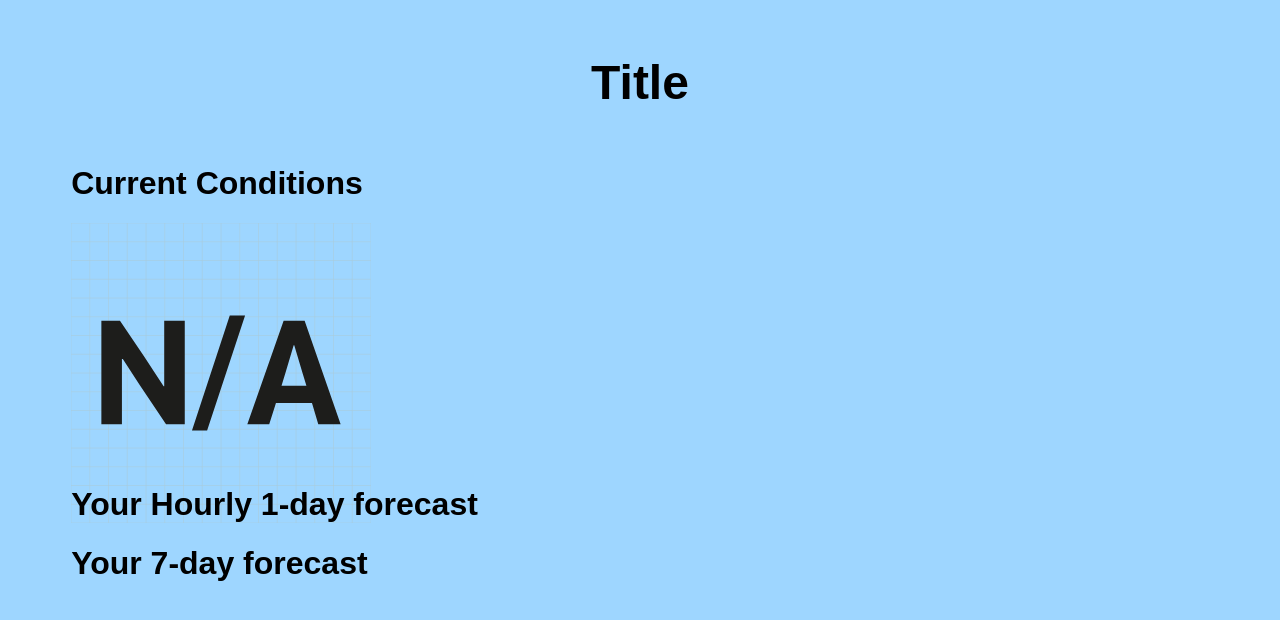
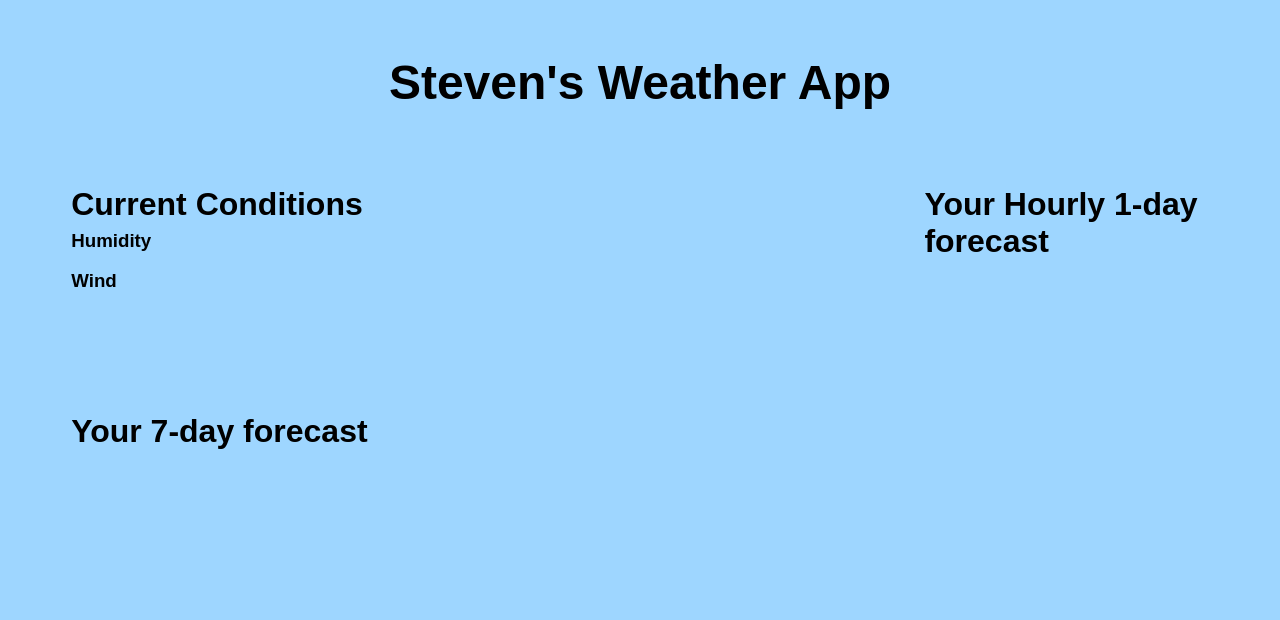
Before and after one commit to cartersteven/PWA2_Carter, a PHP site: the page made by Week 3/lname_fname_activity3/wuapi_yourName.html in a window 1280 px wide. Shown: the top 620 px of the page. Run offline with PHP 8.4, Linux system fonts and the light colour scheme.

Commit message:
Added two sections

```diff
--- a/Week 3/lname_fname_activity3/main.js
+++ b/Week 3/lname_fname_activity3/main.js
@@ -6,9 +6,8 @@ $(document).ready(function () {
                   var location = parsed_json['location']['city'];
                   var temp_f = parsed_json['current_observation']['temp_f'];
                   var currentLogo = parsed_json['current_observation']['icon_url'];
-                      $("#current_image").attr({
-  alt: "Beijing Brush Seller",
-  src: 'currentLogo'
+                      $(".conditions").html("Current temperature in " + location + " is: " + temp_f+"ºF");
+
                       });
               }
     	});
--- a/Week 3/lname_fname_activity3/style.css
+++ b/Week 3/lname_fname_activity3/style.css
@@ -39,6 +39,37 @@ h2 {
 
 }
 
-#current_img {
-    height: 100%;
+#currentimg {
+    height: 50px;
+    float: left;
+    border-width: 5px;
+    border-color: black;
+    border-style:solid;
+    border-radius: 50px;
 }
+#currentfeelslike {
+    margin-top: -15px;
+    font-size: .8em;
+}
+.hourlyforecast{
+    width: 100%;
+    border: 1px solid black;
+}
+#hourlydiv {
+    width:25%;
+    float:right
+}
+
+#currentdiv {
+    width: 74%;
+    float: left;
+    padding-bottom: 5em;
+}
+
+#sevendaydiv {
+    width: 74%;
+    float: left;
+}
+.dailyforecast{
+    border: 1px solid black;
+}
--- a/Week 3/lname_fname_activity3/wuapi_yourName.html
+++ b/Week 3/lname_fname_activity3/wuapi_yourName.html
@@ -1,11 +1,10 @@
 <!DOCTYPE html>
-<!--Your Name
-	Date
-    Month
+<!--Steven Carter
+	09/18/2015
 -->
 <html>
 <head>
-<title>Weather API App</title>
+<title>Steven's Weather API App</title>
 
 <link href="style.css" rel="stylesheet" type="text/css">
 </head>
@@ -14,13 +13,20 @@
 
 <div id="container">
   <header>
-      <h1 id="title">Title</h1>
+      <h1 id="title">Steven's Weather App</h1>
   </header>
 
-  <div id="current">
+  <div id="currentdiv">
+
     <h1>Current Conditions</h1>
-      <img id="current_img" src="SVG/45.svg" />
-      <p>
+      <p id="currenttemp">
+      </p>
+      <p id="currentfeelslike"></p>
+      <h3>Humidity</h3>
+      <p id="currenthumidity"></p>
+      <h3>Wind</h3>
+      <p id="currentwind"></p>
+
       <!--  1. Display the icon for the current conditions (observation)
       		2. Display weather
             3. Display temperature in Ferinheiths
@@ -29,35 +35,100 @@
             6. Display wind direction
             7. Display wind miles per hour
       -->
-      </p>
     </div>
+      <div id="hourlydiv">
+    <h1>Your Hourly 1-day forecast</h1>
+      <br />
+      <p id="forecasthourstart" ></p>
 
-  <div id="hourly">
-    <h1>Your Hourly 1-day forecast</h1>
-      <p>
+
       <!--  1. Display the Hourly 1-day forecast
       		2. Display the condition for each hour
             3. Display the temperature for each hour
       -->
-      </p>
+
       </div>
-  <div id="week">
+    <div id="sevendaydiv">
     <h1>Your 7-day forecast</h1>
-      <p>
-      <!--	1. Display the 7-day forecast
+      <br />
+      <p id="forecastdaystart" ></p>
+    <!--	1. Display the 7-day forecast
       		2. Display the icon
       		3. Display weather
             4. Display highs
             5. Display lows
             6. Display conditions
       -->
-      </p>
+    </div>
 
-  </div>
+
 </div><!--Closes Container-->
 
+<script src="jquery-1.11.3.min.js"></script>
+  <script>
 
-  <script src="jquery-1.11.3.min.js"></script>
-  <script src="main.js"></script>
+    <!--This is an example. Use your own API key and city location.  Copy and paste the url in your browser. It will display the needed information in a JSON file.  Use the keys to display the information on your page-->
+
+    $.ajax({
+    	url : "http://api.wunderground.com/api/ce24dab0c3bf6646/forecast/geolookup/conditions/q/FL/Melbourne.json",
+    	dataType : "json",
+             success : function(parsed_json) {
+                var location = parsed_json['location']['city'];
+                var temp_f = parsed_json['current_observation']['temp_f'];
+                var weather_icon = parsed_json['current_observation']['icon_url'];
+                var feelsliketemp = parsed_json['current_observation']['feelslike_f'];
+                var currenthumidity = parsed_json['current_observation']['relative_humidity'];
+                var currentwindspeed = parsed_json['current_observation']['wind_mph'];
+                var currentwinddirection = parsed_json['current_observation']['wind_dir'];
+
+                    $("#currenttemp").html("Current temperature in " + location + " is: " + temp_f+"ºF");
+                    $('#currentfeelslike').html('But that feels like: ' + feelsliketemp + 'ºF');
+                    $('#currenttemp').prepend('<img id="currentimg" src="' + weather_icon + '" />');
+                    $("#currenthumidity").html("The humidity here is:" + currenthumidity + "");
+                    $('#currentwind').html('Wind speed and Direction: ' + currentwindspeed + 'Mph ' + currentwinddirection);
+
+
+                    $("")
+             }
+    });
+
+
+      $.ajax({
+    	url : "http://api.wunderground.com/api/ce24dab0c3bf6646/hourly/q/FL/Melbourne.json",
+    	dataType : "json",
+             success : function(parsed_json) {
+
+                 for (i = 0; i < 24; i++) {
+
+
+                     var hourimage = parsed_json['hourly_forecast'][i]['icon_url'];
+                     var hourtemp = parsed_json['hourly_forecast'][i]['temp']['english'];
+                     var ampm = parsed_json['hourly_forecast'][i]['FCTTIME']['civil'];
+                     var hourcondition = parsed_json['hourly_forecast'][i]['condition'];
+
+                     $("#forecasthourstart").append('<div class="hourlyforecast"><img class="hourlyforecastimage" src="' + hourimage + '" alt="' + i + '" /><p class="hourlyforecastparagraph">The Temperature will be ' + hourtemp + 'ºF at ' + ampm + '.</p><p>Expect ' + hourcondition + '</p></div>');
+                 };
+             }
+    });
+
+
+        $.ajax({
+    	url : "http://api.wunderground.com/api/ce24dab0c3bf6646/forecast10day/q/FL/Melbourne.json",
+    	dataType : "json",
+             success : function(parsed_json) {
+
+                 for (i = 0; i < 7; i+2) {
+
+
+                     var daytitle = parsed_json['forecast']['txt_forecast']['forecastday'][i+1]['title'];
+                     var dayicon = parsed_json['forecast']['txt_forecast']['forecastday'][i+1]['icon_url'];
+                     var daydescription = parsed_json['forecast']['txt_forecast']['forecastday'][i+1]['fcttext'];
+
+                     $("#forecastdaystart").append('<div class="dailyforecast"><img class="dayicon" src="' + dayicon + '" alt="' + i+1 + '" /><p class="dailyforecastparagraph">The weather will be ' + daydescription + ' on ' + daytitle + '.</p></div>');
+                 };
+             }
+    });
+
+  </script>
 </body>
 </html>
```
